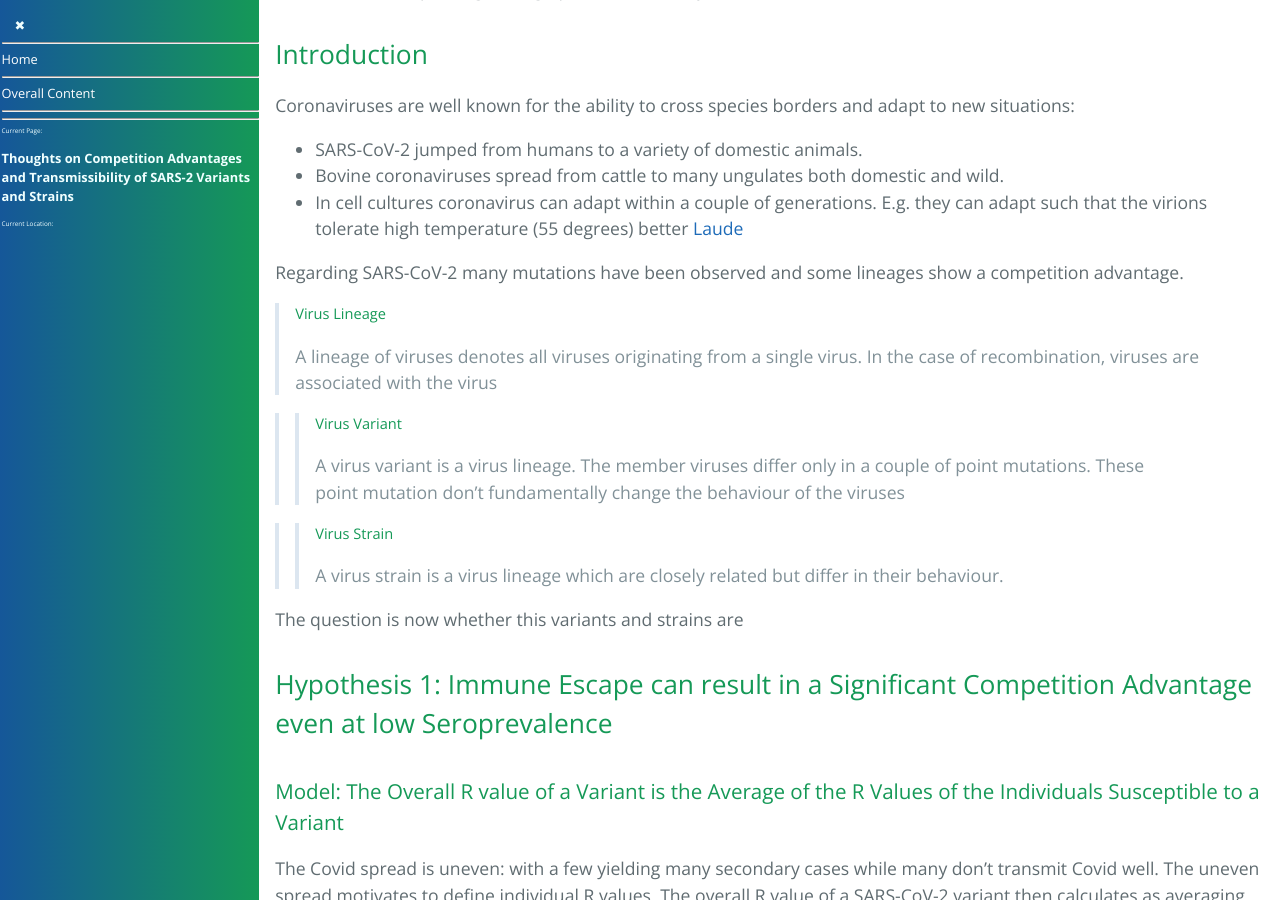
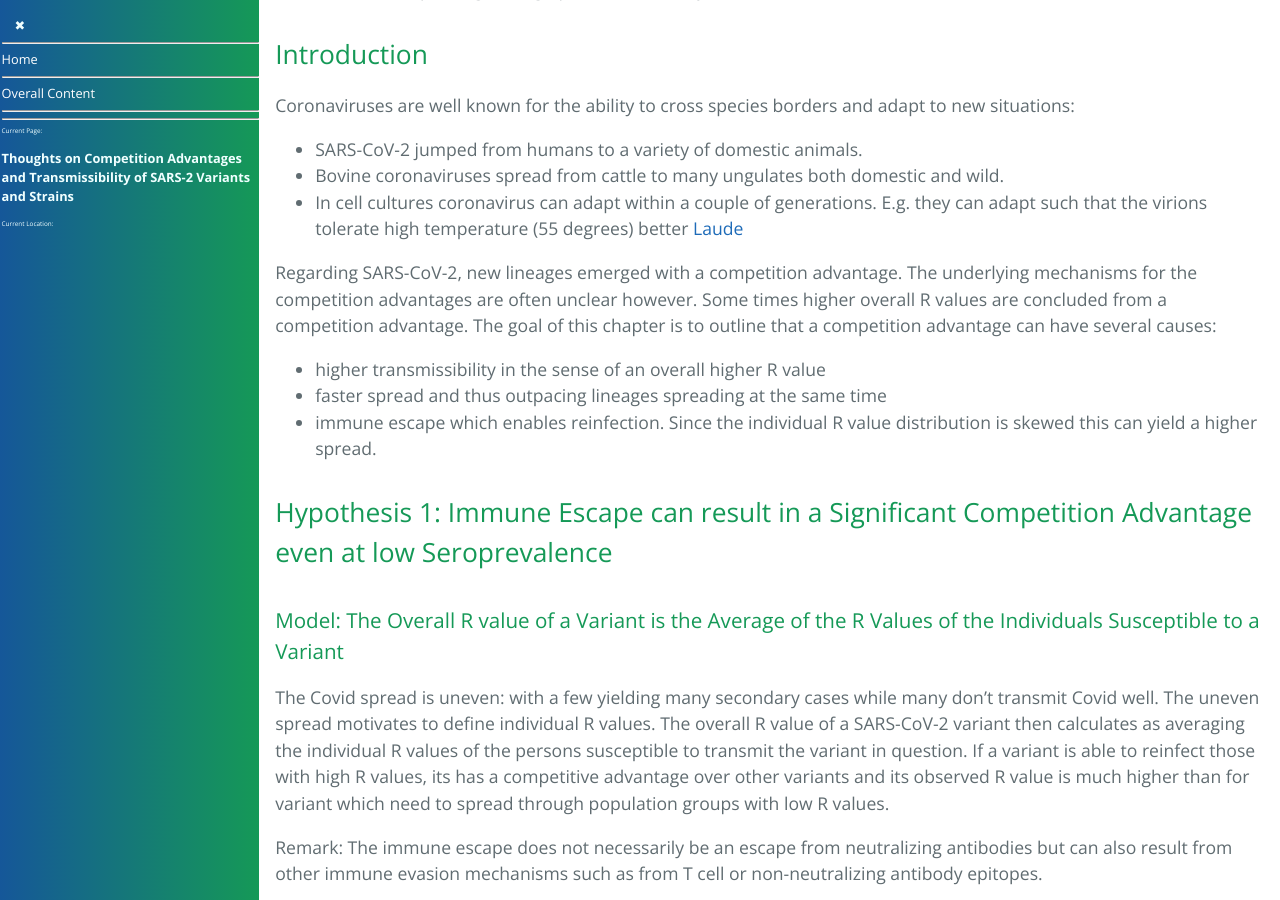
Before and after one commit to forestgrape/coronavirus, a Jekyll site: the page built from 5_epidemiological/antibody_escape_competition_advantages.md, in a window 1280 px wide and 900 px high, scrolled down 913 px. Built offline with Jekyll 4.4.1, drawn with Linux system fonts in a browser that asks for light colours; our own code applies the rules of GitHub Pages for plain Markdown files.

Commit message:
formulations

```diff
--- a/5_epidemiological/antibody_escape_competition_advantages.md
+++ b/5_epidemiological/antibody_escape_competition_advantages.md
@@ -15,19 +15,11 @@ Coronaviruses are well known for the ability to cross species borders and adapt
 * Bovine coronaviruses spread from cattle to many ungulates both domestic and wild.
 * In cell cultures coronavirus can adapt within a couple of generations. E.g. they can adapt such that the virions tolerate high temperature (55 degrees) better [Laude](../)
 
-Regarding SARS-CoV-2 many mutations have been observed and some lineages show a competition advantage.
+Regarding SARS-CoV-2, new lineages emerged with a competition advantage. The underlying mechanisms for the competition advantages are often unclear however. Some times higher overall R values are concluded from a competition advantage. The goal of this chapter is to outline that a competition advantage can have several causes:
+* higher transmissibility in the sense of an overall higher R value
+* faster spread and thus outpacing lineages spreading at the same time
+* immune escape which enables reinfection. Since the individual R value distribution is skewed this can yield a higher spread.
 
-> ##### Virus Lineage
-> A lineage of viruses denotes all viruses originating from a single virus. In the case of recombination, viruses are associated with the virus
-
->> ##### Virus Variant
->> A virus variant is a virus lineage. The member viruses differ only in a couple of point mutations. These point mutation don't fundamentally change the behaviour of the viruses
-
->> ##### Virus Strain
->> A virus strain is a virus lineage which are closely related but differ in their behaviour.
-
-
-The question is now whether this variants and strains are
 
 
 ## Hypothesis 1: Immune Escape can result in a Significant Competition Advantage even at low Seroprevalence
```
